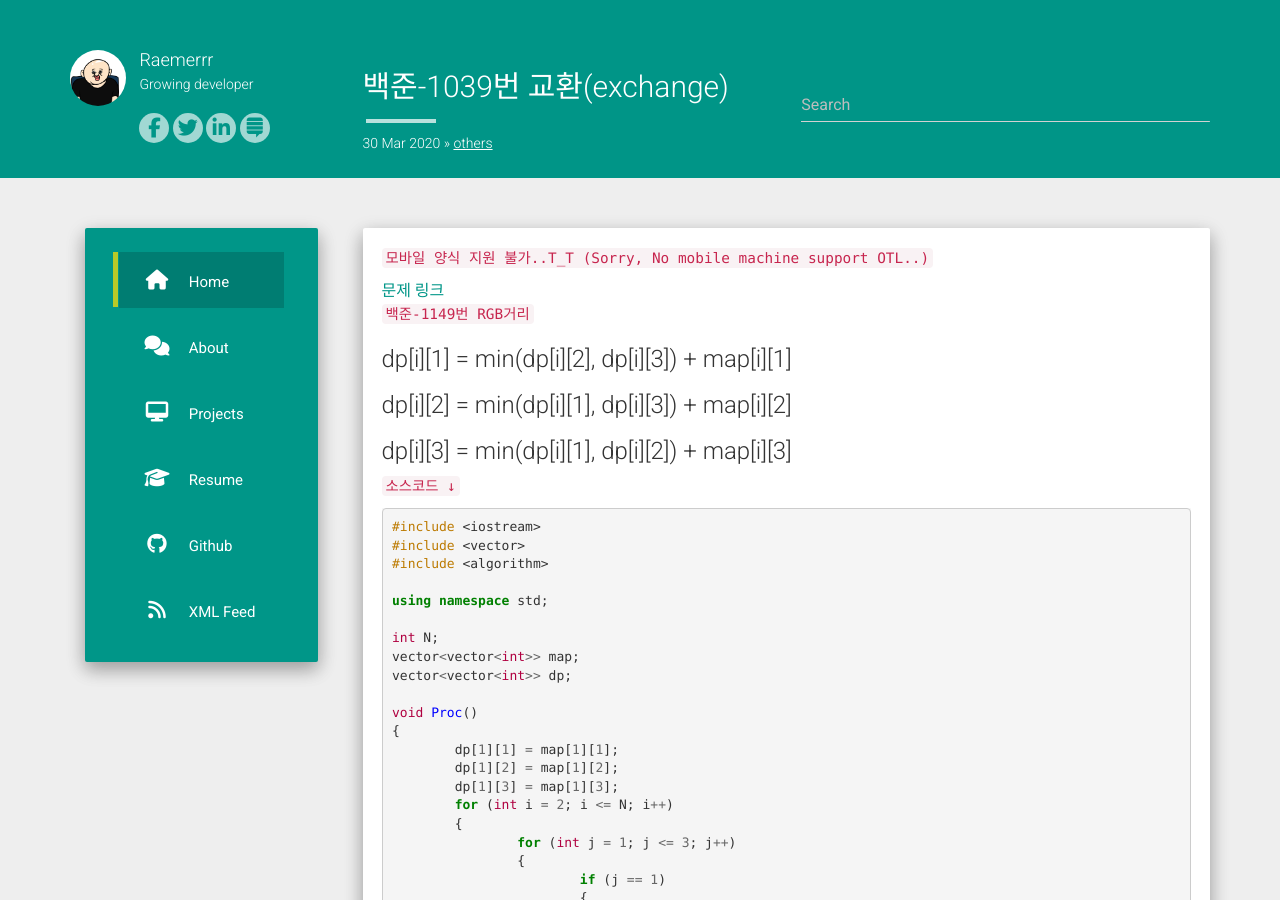
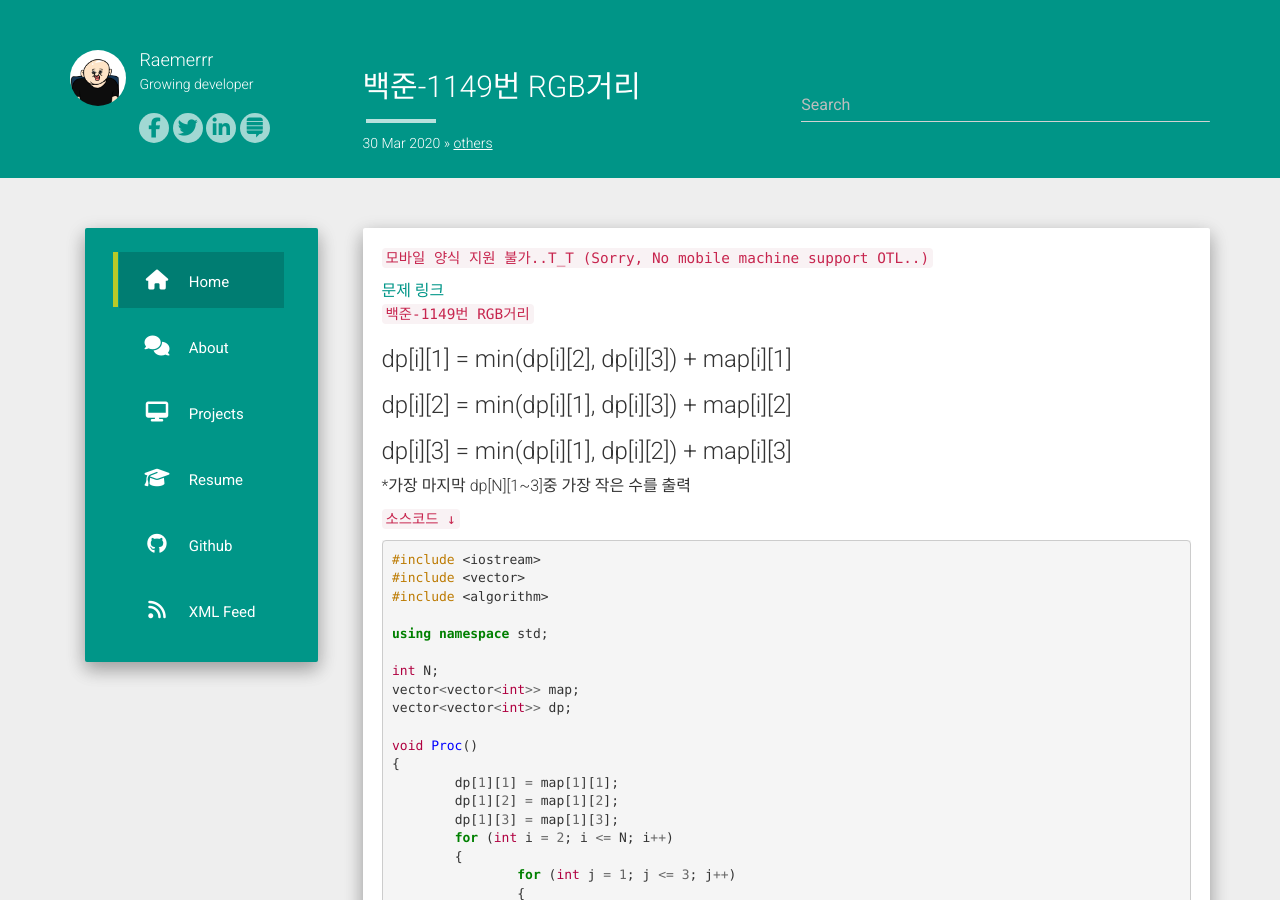
Before and after one commit to Raemerrr/raemerrr.github.io, a Jekyll site: the page built from _posts/2020-03-30-boj_1149.md, in a window 1280 px wide and 900 px high. Built offline with Jekyll 4.4.1, drawn with Linux system fonts in a browser that asks for light colours; nearby versions of some CDN libraries; comment, search, counter and statistics services are not loaded.

Commit message:
Update 2020-03-30-boj_1149.md

```diff
--- a/_posts/2020-03-30-boj_1149.md
+++ b/_posts/2020-03-30-boj_1149.md
@@ -1,6 +1,6 @@
 ---
 layout: post
-title: "백준-1039번 교환(exchange)"
+title: "백준-1149번 RGB거리"
 date: 2020-03-30 21:43:54
 categories: others
 ---
@@ -12,6 +12,7 @@ categories: others
 <h3>dp[i][1] = min(dp[i][2], dp[i][3]) + map[i][1]</h3>
 <h3>dp[i][2] = min(dp[i][1], dp[i][3]) + map[i][2]</h3>
 <h3>dp[i][3] = min(dp[i][1], dp[i][2]) + map[i][3]</h3>
+*가장 마지막 dp[N][1~3]중 가장 작은 수를 출력
 
 `소스코드 ↓`
 {% highlight cpp %}
```
